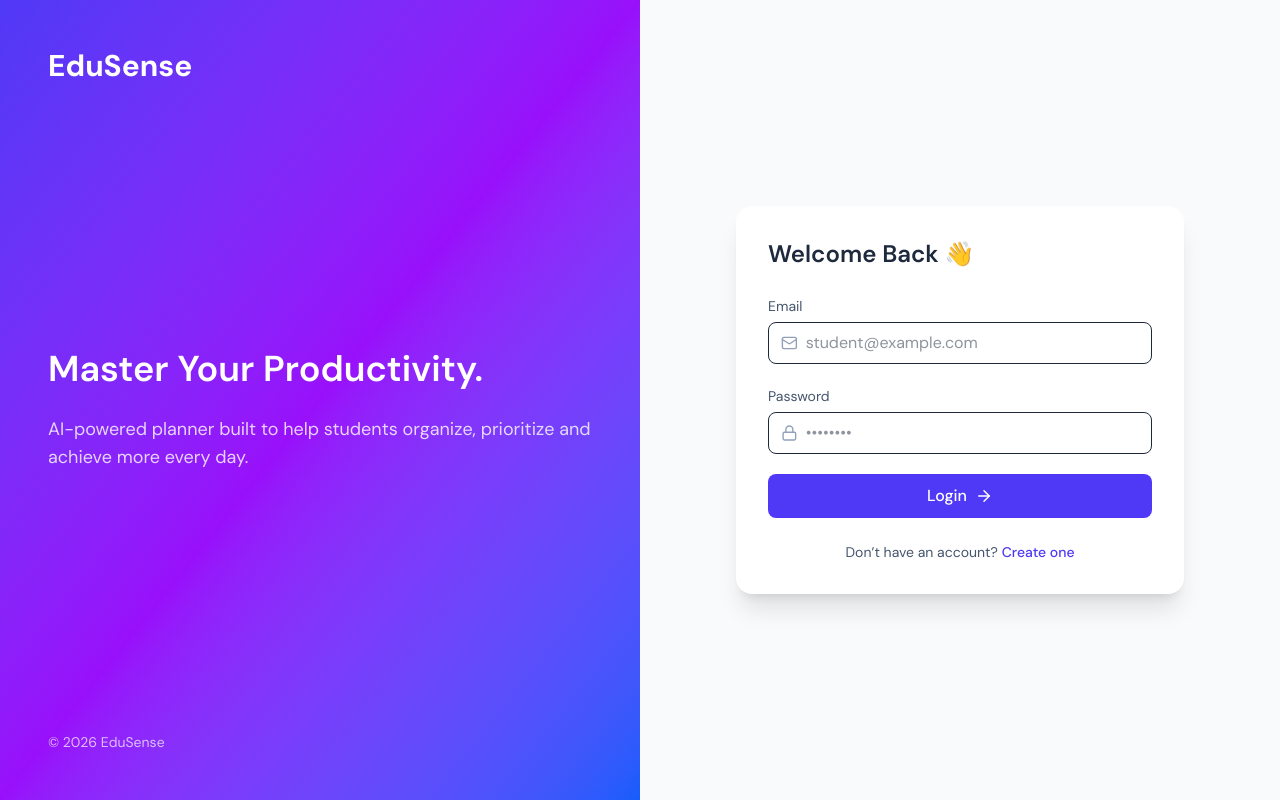
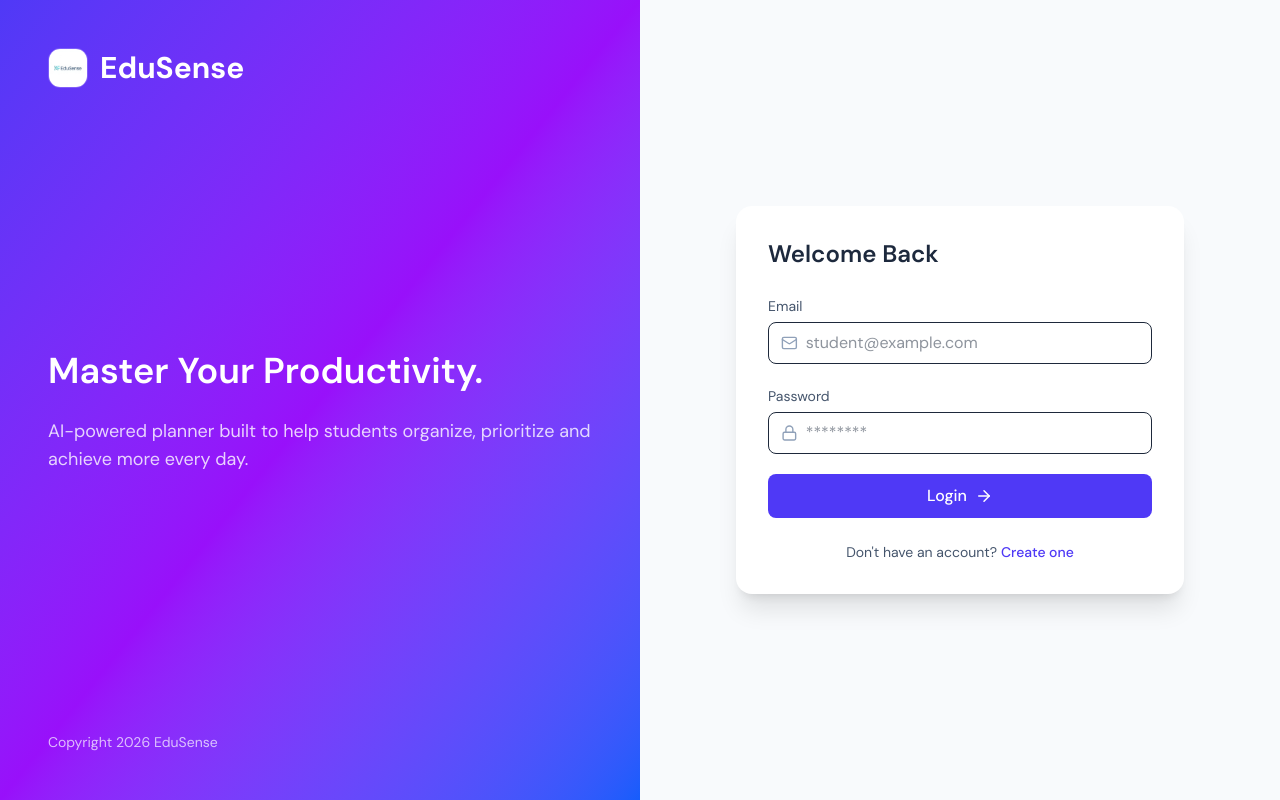
Before and after one commit to ITPM-Project-EduSense/EduSense, a Next.js app in the folder frontend/: page /login in a window 1280 px wide. Built offline with nearby package versions, Linux system fonts and the light colour scheme; no server answers.

Commit message:
add logo to main pages and other pages

```diff
--- a/frontend/src/app/(auth)/login/page.tsx
+++ b/frontend/src/app/(auth)/login/page.tsx
@@ -1,5 +1,7 @@
 "use client";
 
+import Image from "next/image";
+import Link from "next/link";
 import { useState } from "react";
 import { useRouter } from "next/navigation";
 import { Mail, Lock, Loader2, ArrowRight } from "lucide-react";
@@ -25,9 +27,10 @@ export default function LoginPage() {
         body: JSON.stringify({ email, password }),
       });
 
-      router.push("/landing"); // Redirect after login
-    } catch (err: any) {
-      setError(err.message);
+      router.push("/landing");
+    } catch (err: unknown) {
+      const message = err instanceof Error ? err.message : "Login failed";
+      setError(message);
     } finally {
       setLoading(false);
     }
@@ -35,47 +38,35 @@ export default function LoginPage() {
 
   return (
     <div className="min-h-screen flex">
-
-      {/* LEFT SIDE — BRANDING */}
       <div className="hidden lg:flex w-1/2 bg-gradient-to-br from-indigo-600 via-purple-600 to-blue-600 text-white p-12 flex-col justify-between">
-
-        <div>
+        <div className="flex items-center gap-3">
+          <Image
+            src="/logo.png"
+            alt="EduSense logo"
+            width={40}
+            height={40}
+            className="h-10 w-10 rounded-xl border border-white/20 object-cover"
+          />
           <h1 className="text-3xl font-bold">EduSense</h1>
         </div>
 
         <div className="space-y-6">
-          <h2 className="text-4xl font-semibold leading-tight">
-            Master Your Productivity.
-          </h2>
+          <h2 className="text-4xl font-semibold leading-tight">Master Your Productivity.</h2>
           <p className="text-lg text-white/80">
-            AI-powered planner built to help students organize,
-            prioritize and achieve more every day.
+            AI-powered planner built to help students organize, prioritize and achieve more every day.
           </p>
         </div>
 
-        <div className="text-sm text-white/70">
-          © {new Date().getFullYear()} EduSense
-        </div>
+        <div className="text-sm text-white/70">Copyright {new Date().getFullYear()} EduSense</div>
       </div>
 
-      {/* RIGHT SIDE — LOGIN FORM */}
       <div className="flex w-full lg:w-1/2 items-center justify-center bg-slate-50 p-8">
+        <div className="w-full max-w-md bg-white shadow-xl rounded-2xl p-8">
+          <h2 className="text-2xl font-semibold text-slate-800 mb-6">Welcome Back</h2>
 
-        <div className="w-full max-w-md bg-white shadow-xl rounded-2xl p-8">
-
-          <h2 className="text-2xl font-semibold text-slate-800 mb-6">
-            Welcome Back 👋
-          </h2>
-
-          {error && (
-            <div className="mb-4 p-3 rounded-lg bg-red-100 text-red-600 text-sm">
-              {error}
-            </div>
-          )}
+          {error && <div className="mb-4 p-3 rounded-lg bg-red-100 text-red-600 text-sm">{error}</div>}
 
           <form onSubmit={handleSubmit} className="space-y-5">
-
-            {/* Email */}
             <div>
               <label className="text-sm text-slate-600">Email</label>
               <div className="mt-1 flex items-center border rounded-lg px-3 py-2 focus-within:ring-2 focus-within:ring-indigo-500">
@@ -91,7 +82,6 @@ export default function LoginPage() {
               </div>
             </div>
 
-            {/* Password */}
             <div>
               <label className="text-sm text-slate-600">Password</label>
               <div className="mt-1 flex items-center border rounded-lg px-3 py-2 focus-within:ring-2 focus-within:ring-indigo-500">
@@ -102,12 +92,11 @@ export default function LoginPage() {
                   value={password}
                   onChange={(e) => setPassword(e.target.value)}
                   className="w-full outline-none bg-transparent"
-                  placeholder="••••••••"
+                  placeholder="********"
                 />
               </div>
             </div>
 
-            {/* Submit Button */}
             <button
               type="submit"
               disabled={loading}
@@ -125,19 +114,14 @@ export default function LoginPage() {
                 </>
               )}
             </button>
-
           </form>
 
           <p className="text-sm text-slate-600 mt-6 text-center">
-            Don’t have an account?{" "}
-            <a
-              href="/register"
-              className="text-indigo-600 hover:underline font-medium"
-            >
+            Don&apos;t have an account?{" "}
+            <Link href="/register" className="text-indigo-600 hover:underline font-medium">
               Create one
-            </a>
+            </Link>
           </p>
-
         </div>
       </div>
     </div>
--- a/frontend/src/app/(auth)/register/page.tsx
+++ b/frontend/src/app/(auth)/register/page.tsx
@@ -1,5 +1,7 @@
 "use client";
 
+import Image from "next/image";
+import Link from "next/link";
 import { useState } from "react";
 import { useRouter } from "next/navigation";
 import { Mail, Lock, User, Loader2, ArrowRight } from "lucide-react";
@@ -8,7 +10,6 @@ import { apiFetch } from "@/lib/api";
 export default function RegisterPage() {
   const router = useRouter();
 
-  // ✅ State variables
   const [fullName, setFullName] = useState("");
   const [email, setEmail] = useState("");
   const [password, setPassword] = useState("");
@@ -25,15 +26,16 @@ export default function RegisterPage() {
       await apiFetch("/auth/register", {
         method: "POST",
         body: JSON.stringify({
-          full_name: fullName,  // ✅ match backend field
+          full_name: fullName,
           email,
           password,
         }),
       });
 
       router.push("/login");
-    } catch (err: any) {
-      setError(err.message);
+    } catch (err: unknown) {
+      const message = err instanceof Error ? err.message : "Registration failed";
+      setError(message);
     } finally {
       setLoading(false);
     }
@@ -41,42 +43,33 @@ export default function RegisterPage() {
 
   return (
     <div className="min-h-screen flex">
-
-      {/* LEFT PANEL */}
       <div className="hidden lg:flex w-1/2 bg-gradient-to-br from-indigo-600 via-purple-600 to-blue-600 text-white p-12 flex-col justify-between">
-        <h1 className="text-3xl font-bold">EduSense</h1>
+        <div className="flex items-center gap-3">
+          <Image
+            src="/logo.png"
+            alt="EduSense logo"
+            width={40}
+            height={40}
+            className="h-10 w-10 rounded-xl border border-white/20 object-cover"
+          />
+          <h1 className="text-3xl font-bold">EduSense</h1>
+        </div>
 
         <div>
-          <h2 className="text-4xl font-semibold mb-4">
-            Join EduSense Today
-          </h2>
-          <p className="text-white/80">
-            Start organizing smarter with AI-powered planning.
-          </p>
+          <h2 className="text-4xl font-semibold mb-4">Join EduSense Today</h2>
+          <p className="text-white/80">Start organizing smarter with AI-powered planning.</p>
         </div>
 
-        <div className="text-sm text-white/70">
-          © {new Date().getFullYear()} EduSense
-        </div>
+        <div className="text-sm text-white/70">Copyright {new Date().getFullYear()} EduSense</div>
       </div>
 
-      {/* RIGHT PANEL */}
       <div className="flex w-full lg:w-1/2 items-center justify-center bg-slate-50 p-8">
         <div className="w-full max-w-md bg-white shadow-xl rounded-2xl p-8">
+          <h2 className="text-2xl font-semibold text-slate-800 mb-6">Create Account</h2>
 
-          <h2 className="text-2xl font-semibold text-slate-800 mb-6">
-            Create Account 🚀
-          </h2>
-
-          {error && (
-            <div className="mb-4 p-3 rounded-lg bg-red-100 text-red-600 text-sm">
-              {error}
-            </div>
-          )}
+          {error && <div className="mb-4 p-3 rounded-lg bg-red-100 text-red-600 text-sm">{error}</div>}
 
           <form onSubmit={handleSubmit} className="space-y-5">
-
-            {/* Full Name */}
             <div>
               <label className="text-sm text-slate-600">Full Name</label>
               <div className="mt-1 flex items-center border rounded-lg px-3 py-2 focus-within:ring-2 focus-within:ring-indigo-500">
@@ -92,7 +85,6 @@ export default function RegisterPage() {
               </div>
             </div>
 
-            {/* Email */}
             <div>
               <label className="text-sm text-slate-600">Email</label>
               <div className="mt-1 flex items-center border rounded-lg px-3 py-2 focus-within:ring-2 focus-within:ring-indigo-500">
@@ -108,7 +100,6 @@ export default function RegisterPage() {
               </div>
             </div>
 
-            {/* Password */}
             <div>
               <label className="text-sm text-slate-600">Password</label>
               <div className="mt-1 flex items-center border rounded-lg px-3 py-2 focus-within:ring-2 focus-within:ring-indigo-500">
@@ -119,7 +110,7 @@ export default function RegisterPage() {
                   value={password}
                   onChange={(e) => setPassword(e.target.value)}
                   className="w-full outline-none bg-transparent"
-                  placeholder="••••••••"
+                  placeholder="********"
                 />
               </div>
             </div>
@@ -141,19 +132,14 @@ export default function RegisterPage() {
                 </>
               )}
             </button>
-
           </form>
 
           <p className="text-sm text-slate-600 mt-6 text-center">
             Already have an account?{" "}
-            <a
-              href="/login"
-              className="text-indigo-600 hover:underline font-medium"
-            >
+            <Link href="/login" className="text-indigo-600 hover:underline font-medium">
               Login
-            </a>
+            </Link>
           </p>
-
         </div>
       </div>
     </div>
--- a/frontend/src/app/landing/page.tsx
+++ b/frontend/src/app/landing/page.tsx
@@ -3,6 +3,7 @@
 import { useEffect, useRef, useState } from "react";
 import { useRouter } from "next/navigation";
 import Link from "next/link";
+import Image from "next/image";
 import {
   Brain,
   Calendar,
@@ -422,9 +423,13 @@ export default function LandingPage() {
       <nav className="fixed top-0 left-0 right-0 z-50 bg-white/80 backdrop-blur-xl border-b border-slate-100/80">
         <div className="max-w-6xl mx-auto px-6 h-16 flex items-center justify-between">
           <div className="flex items-center gap-3">
-            <div className="w-9 h-9 bg-gradient-to-br from-indigo-500 to-indigo-600 rounded-xl flex items-center justify-center text-white font-bold text-sm shadow-[0_4px_12px_rgba(99,102,241,0.3)]">
-              E
-            </div>
+            <Image
+              src="/logo.png"
+              alt="EduSense logo"
+              width={36}
+              height={36}
+              className="h-9 w-9 rounded-xl border border-slate-200 object-cover shadow-[0_4px_12px_rgba(99,102,241,0.2)]"
+            />
             <span className="text-xl font-bold text-slate-800 tracking-tight font-[family-name:var(--font-playfair)]">
               Edu<span className="text-indigo-500">Sense</span>
             </span>
@@ -901,9 +906,13 @@ export default function LandingPage() {
             {/* Brand */}
             <div>
               <div className="flex items-center gap-3 mb-4">
-                <div className="w-9 h-9 bg-gradient-to-br from-indigo-500 to-indigo-600 rounded-xl flex items-center justify-center text-white font-bold text-sm shadow-lg">
-                  E
-                </div>
+                <Image
+                  src="/logo.png"
+                  alt="EduSense logo"
+                  width={36}
+                  height={36}
+                  className="h-9 w-9 rounded-xl border border-slate-700 object-cover shadow-lg"
+                />
                 <span className="text-lg font-bold text-white tracking-tight font-[family-name:var(--font-playfair)]">
                   Edu<span className="text-indigo-400">Sense</span>
                 </span>
--- a/frontend/src/components/Sidebar.tsx
+++ b/frontend/src/components/Sidebar.tsx
@@ -1,6 +1,7 @@
 "use client";
 
 import Link from "next/link";
+import Image from "next/image";
 import { usePathname } from "next/navigation";
 import {
   LayoutDashboard,
@@ -80,9 +81,18 @@ export default function Sidebar({ open, onClose, user }: SidebarProps) {
         }`}
       >
         <div className="flex items-center justify-between border-b border-slate-200 px-5 py-4">
-          <Link href="/landing" className="block">
-            <p className="text-lg font-semibold text-slate-900">EduSense</p>
-            <p className="text-xs text-slate-500">Student Productivity OS</p>
+          <Link href="/landing" className="flex items-center gap-3">
+            <Image
+              src="/logo.png"
+              alt="EduSense logo"
+              width={34}
+              height={34}
+              className="h-[34px] w-[34px] rounded-lg border border-slate-200 object-cover"
+            />
+            <div>
+              <p className="text-lg font-semibold text-slate-900">EduSense</p>
+              <p className="text-xs text-slate-500">Student Productivity OS</p>
+            </div>
           </Link>
           <button
             onClick={onClose}
--- a/frontend/src/components/Topbar.tsx
+++ b/frontend/src/components/Topbar.tsx
@@ -1,5 +1,7 @@
 "use client";
 
+import Image from "next/image";
+import Link from "next/link";
 import { Menu, Search, Bell, Settings, UserCircle, LogOut } from "lucide-react";
 import { usePathname, useRouter } from "next/navigation";
 
@@ -61,6 +63,17 @@ export default function Topbar({ onMenuClick, user }: TopbarProps) {
           <Menu size={18} />
         </button>
 
+        <Link href="/landing" className="hidden items-center gap-2 rounded-lg border border-slate-200 bg-white px-2 py-1.5 md:flex">
+          <Image
+            src="/logo.png"
+            alt="EduSense logo"
+            width={24}
+            height={24}
+            className="h-6 w-6 rounded-md object-cover"
+          />
+          <span className="text-xs font-semibold text-slate-700">EduSense</span>
+        </Link>
+
         <div>
           <p className="text-xs font-medium uppercase tracking-wide text-slate-500">Workspace</p>
           <h1 className="text-lg font-semibold text-slate-900">{pageTitle}</h1>
```
Also changed, not shown: frontend/src/middleware.ts (+0 -9 lines), frontend/public/logo.png (added).
